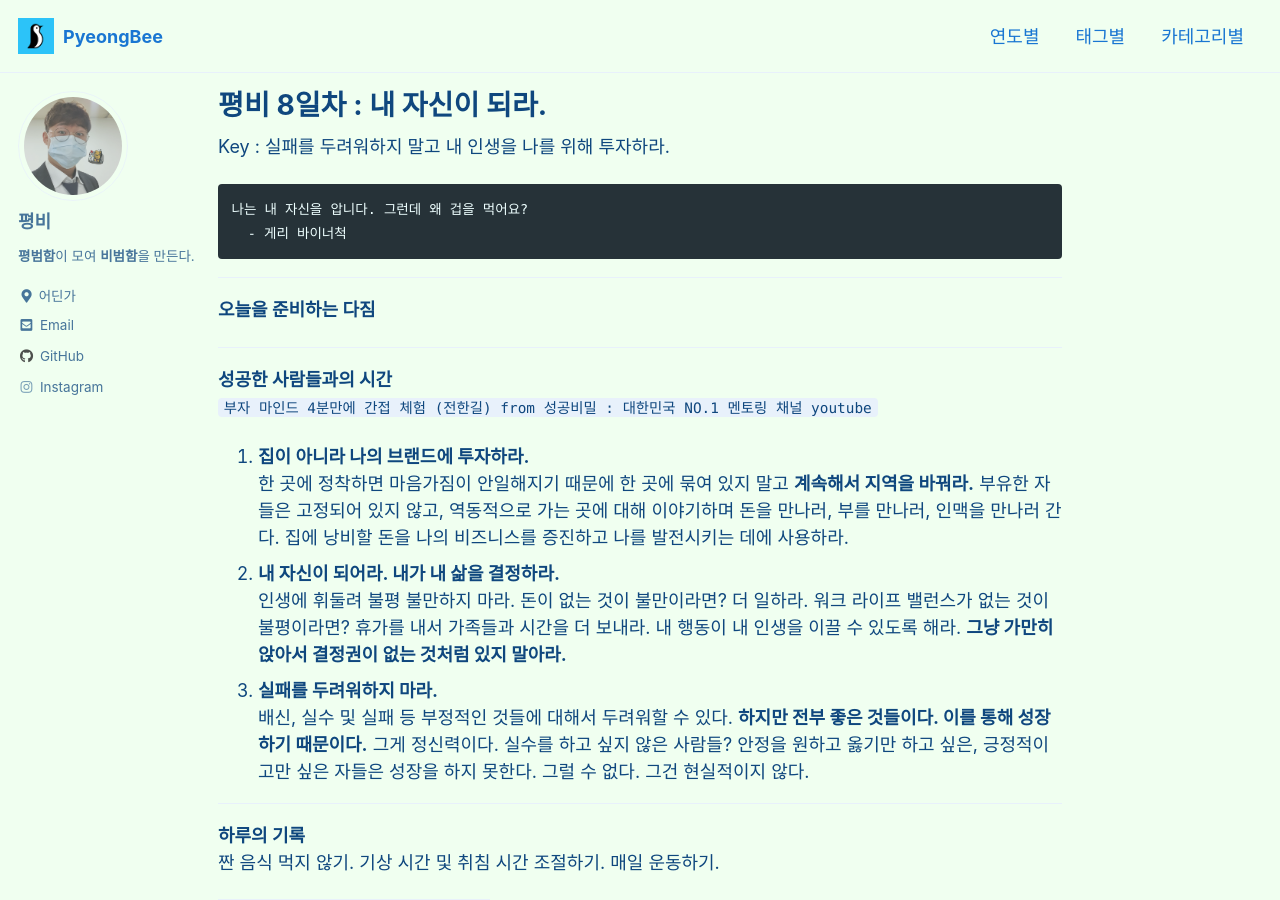
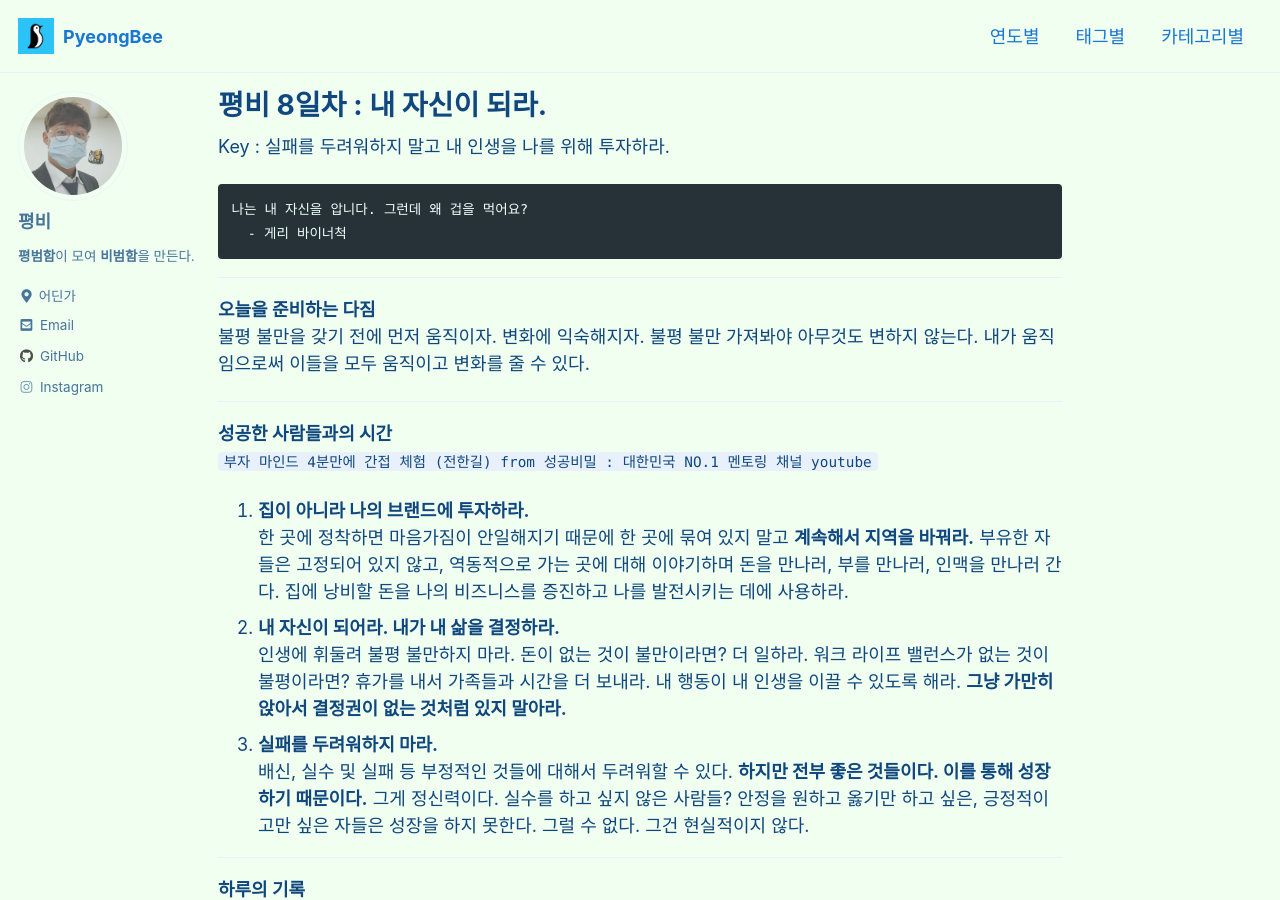
Before and after one commit to rlaghdcjf12/rlaghdcjf12.github.io, a Jekyll site: the page built from _posts/Ordinary/2021-08-14-8th-Day.md, in a window 1280 px wide and 900 px high. Built offline with Jekyll 4.4.1, drawn with Linux system fonts in a browser that asks for light colours; cached includes are drawn as plain includes.

Commit message:
[EDIT] 7, 8일차 오늘을 준비하는 다짐 작성.

```diff
--- a/_posts/Ordinary/2021-08-14-8th-Day.md
+++ b/_posts/Ordinary/2021-08-14-8th-Day.md
@@ -13,7 +13,7 @@ Key : 실패를 두려워하지 말고 내 인생을 나를 위해 투자하라.
 
 ---
 **오늘을 준비하는 다짐**
-
+불평 불만을 갖기 전에 먼저 움직이자. 변화에 익숙해지자. 불평 불만 가져봐야 아무것도 변하지 않는다. 내가 움직임으로써 이들을 모두 움직이고 변화를 줄 수 있다.
 
 ---
 **성공한 사람들과의 시간**
```
Also changed, not shown: _posts/Ordinary/2021-08-13-7th-Day.md (+1 -0 lines).
